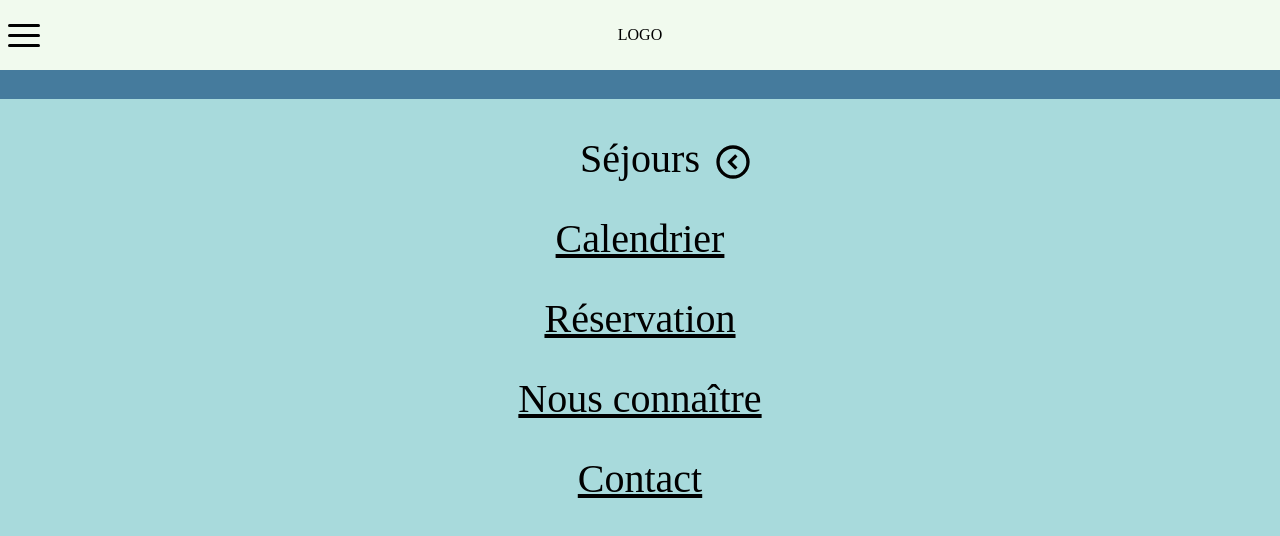
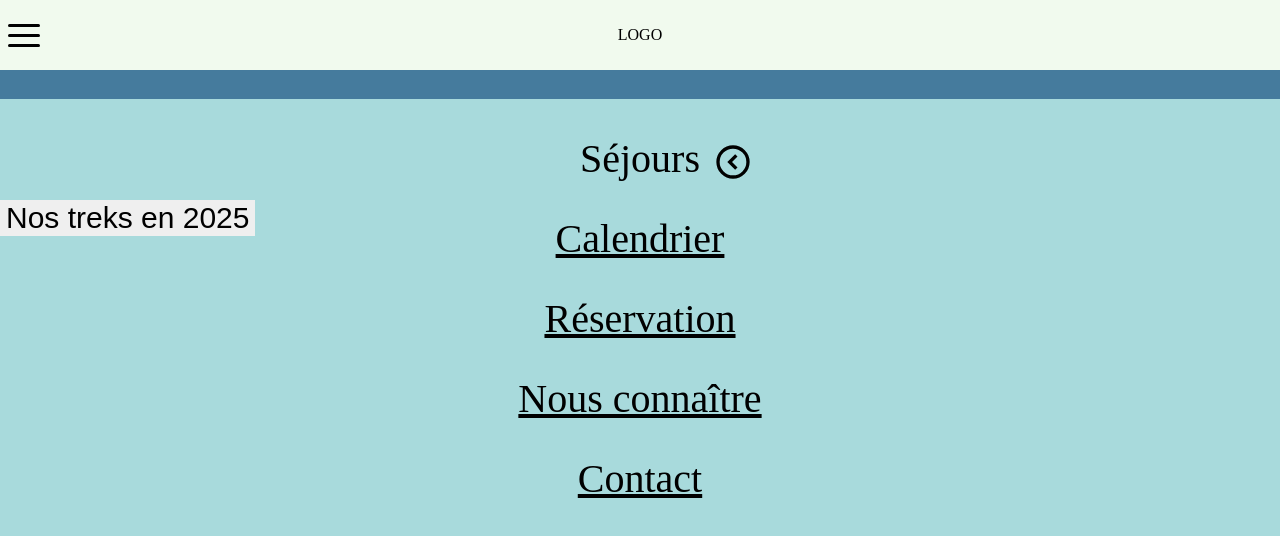
Before and after one commit to Baradel-Clement/Orientrek, a Next.js app: page / in a window 1280 px wide. Shown: the top 536 px of the page. Built offline with nearby package versions, Linux system fonts and the light colour scheme.

Commit message:
global context & 'nos treks' btn home page feature

```diff
--- a/components/Layout.tsx
+++ b/components/Layout.tsx
@@ -5,6 +5,7 @@ import sejours from "../utils/sejours";
 import Image from "next/image";
 import arrowChevron from "../public/assets/arrow-chevron.svg";
 import Hamburger from "hamburger-react";
+import { useHomeStateContext } from "../context/Home";
 
 /* const navLinks = [
   { label: "Séjours" },
@@ -20,8 +21,7 @@ type Props = {
 };
 
 const Layout = ({ children, title = "Orientrek" }: Props) => {
-  const [displayNavList, setDisplayNavList] = useState(false);
-  const [displayNavSejours, setDisplayNavSejours] = useState(false);
+  const { displayNavList, setDisplayNavList, displayNavSejours, setDisplayNavSejours } = useHomeStateContext();
   return (
     <div>
       <Head>
--- /dev/null
+++ b/context/Home.tsx
@@ -0,0 +1,34 @@
+import React, { createContext, useContext, useState } from "react";
+
+type HomeContextProviderProps = {
+  children: React.ReactNode;
+};
+
+type HomeContextType = {
+  displayNavList: boolean;
+  displayNavSejours: boolean;
+  setDisplayNavList: React.Dispatch<React.SetStateAction<boolean>>;
+  setDisplayNavSejours: React.Dispatch<React.SetStateAction<boolean>>;
+};
+
+export const HomeContext = createContext({} as HomeContextType);
+
+export const HomeContextProvider = ({ children }: HomeContextProviderProps) => {
+  const [displayNavList, setDisplayNavList] = useState(false);
+  const [displayNavSejours, setDisplayNavSejours] = useState(false);
+
+  return (
+    <HomeContext.Provider
+      value={{
+        displayNavList,
+        setDisplayNavList,
+        displayNavSejours,
+        setDisplayNavSejours,
+      }}
+    >
+      {children}
+    </HomeContext.Provider>
+  );
+};
+
+export const useHomeStateContext = () => useContext(HomeContext);
--- a/pages/_app.tsx
+++ b/pages/_app.tsx
@@ -2,6 +2,7 @@ import { AppProps } from "next/app";
 import "../styles/index.scss";
 import { NextPage } from "next";
 import { ReactElement, ReactNode } from "react";
+import { HomeContextProvider } from "../context/Home";
 
 export type NextPageWithLayout<Props> = NextPage<Props> & {
   getLayout?: (page: ReactElement) => ReactNode;
@@ -13,7 +14,13 @@ type AppPropsWithLayout = AppProps & {
 
 function MyApp({ Component, pageProps: { ...pageProps } }: AppPropsWithLayout) {
   const getLayout = Component.getLayout ?? ((page) => page);
-  return <>{getLayout(<Component {...pageProps} />)}</>;
+  return (
+    <>
+      <HomeContextProvider>
+        {getLayout(<Component {...pageProps} />)}
+      </HomeContextProvider>
+    </>
+  );
 }
 
 export default MyApp;
--- a/pages/index.tsx
+++ b/pages/index.tsx
@@ -1,12 +1,24 @@
 import Layout from "../components/Layout";
+import { useHomeStateContext } from "../context/Home";
 import { NextPageWithLayout } from "./_app";
 
 type Props = {};
 
-const Accueil: NextPageWithLayout<Props> = () => (
-  <Layout title="Accueil | Orientrek">
-    <div className="Accueil" />
-  </Layout>
-);
+const Accueil: NextPageWithLayout<Props> = () => {
+  const {
+    setDisplayNavList,
+    setDisplayNavSejours,
+  } = useHomeStateContext();
+  return (
+    <Layout title="Accueil | Orientrek">
+      <div className="Accueil">
+        <button onClick={() => {
+          setDisplayNavList(true);
+          setDisplayNavSejours(true);
+        }}>Nos treks en 2025</button>
+      </div>
+    </Layout>
+  );
+};
 
 export default Accueil;
--- /dev/null
+++ b/styles/3-layout/_accueil.scss
@@ -0,0 +1,6 @@
+.Accueil {
+  padding-top: 200px;
+  & > button {
+    font-size: 30px;
+  }
+}
--- a/styles/index.scss
+++ b/styles/index.scss
@@ -11,6 +11,7 @@
 
 // 3 - LAYOUT
 @import "./3-layout/nav";
+@import "./3-layout/accueil";
 
 
 input, textarea {
```
